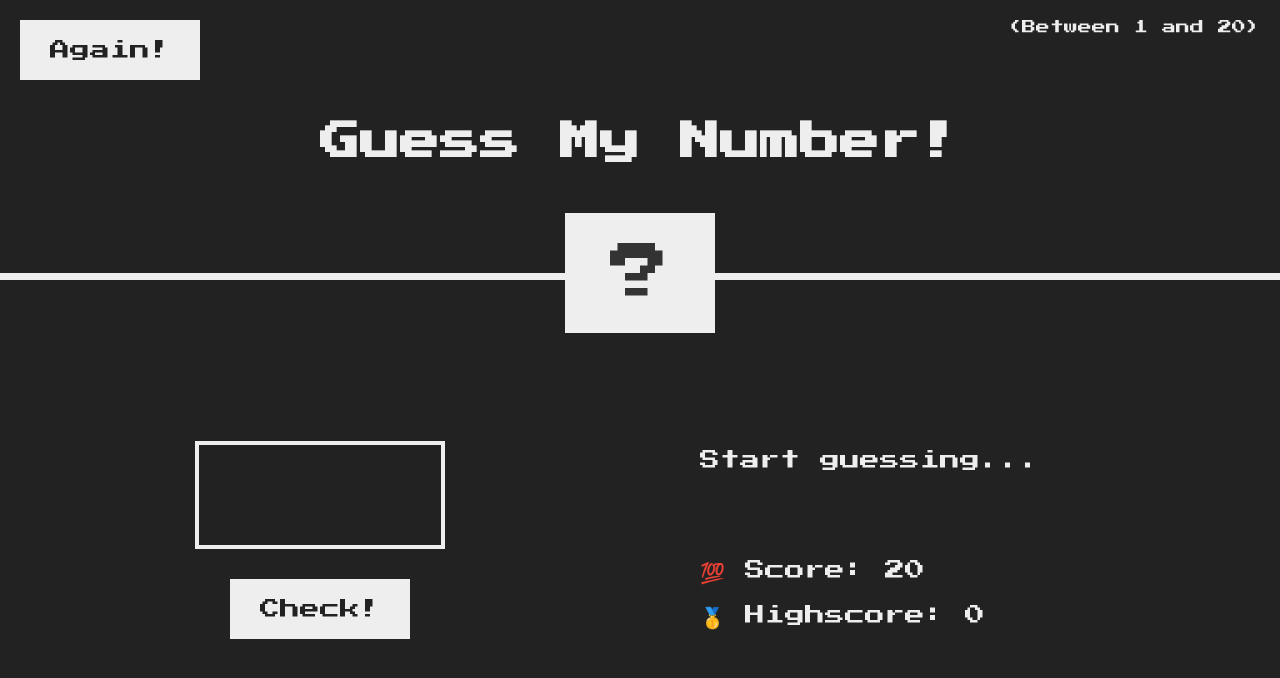
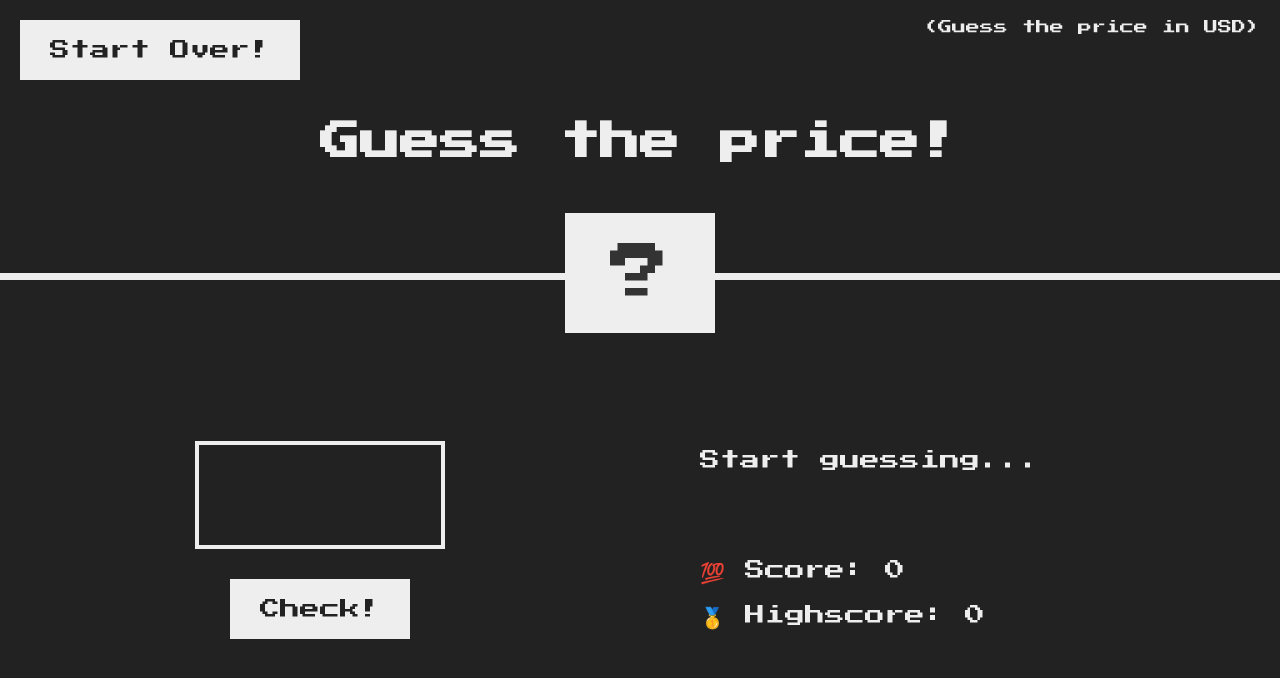
Before and after one commit to johanjuulj/quiz, a plain HTML site: page index.html in a window 1280 px wide. Drawn offline with Linux system fonts and the light colour scheme.

Commit message:
initial changes for price guess

```diff
--- a/index.html
+++ b/index.html
@@ -5,13 +5,13 @@
     <meta name="viewport" content="width=device-width, initial-scale=1.0" />
     <meta http-equiv="X-UA-Compatible" content="ie=edge" />
     <link rel="stylesheet" href="style.css" />
-    <title>Guess My Number!</title>
+    <title>Guess a pricer!</title>
   </head>
   <body>
     <header>
-      <h1>Guess My Number!</h1>
-      <p class="between">(Between 1 and 20)</p>
-      <button class="btn again">Again!</button>
+      <h1>Guess the price!</h1>
+      <p class="between">(Guess the price in USD)</p>
+      <button class="btn again">Start Over!</button>
       <div class="number">?</div>
     </header>
     <main>
--- a/script.js
+++ b/script.js
@@ -1,7 +1,7 @@
 "use strict";
 
 let number = Math.trunc(Math.random() * 20) + 1;
-let score = 20;
+let score = 0;
 let highscore = 0;
 
 let message = document.querySelector(".message");
```
